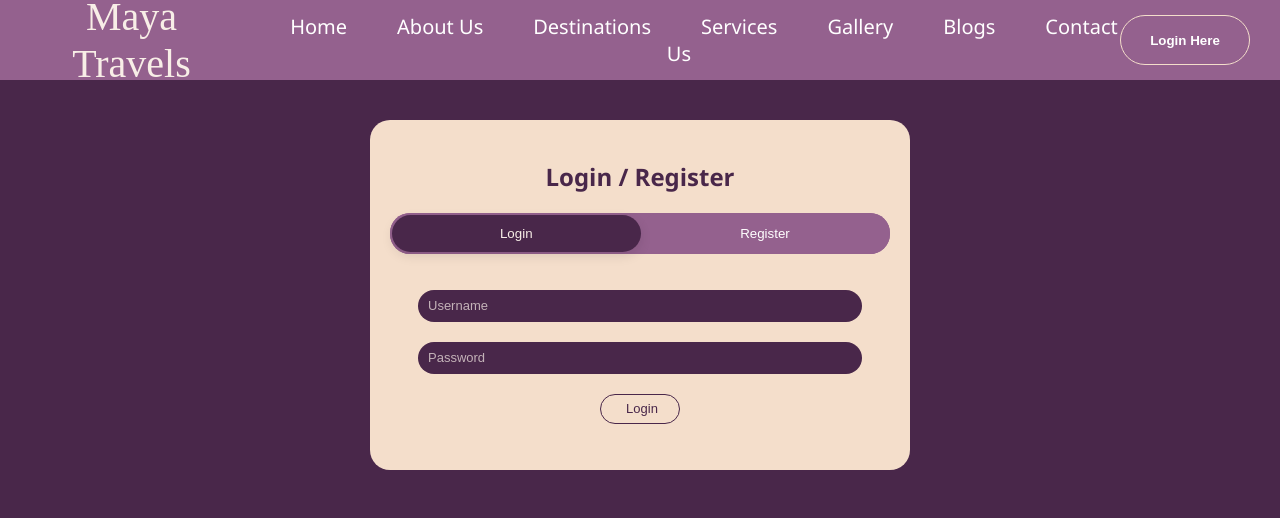
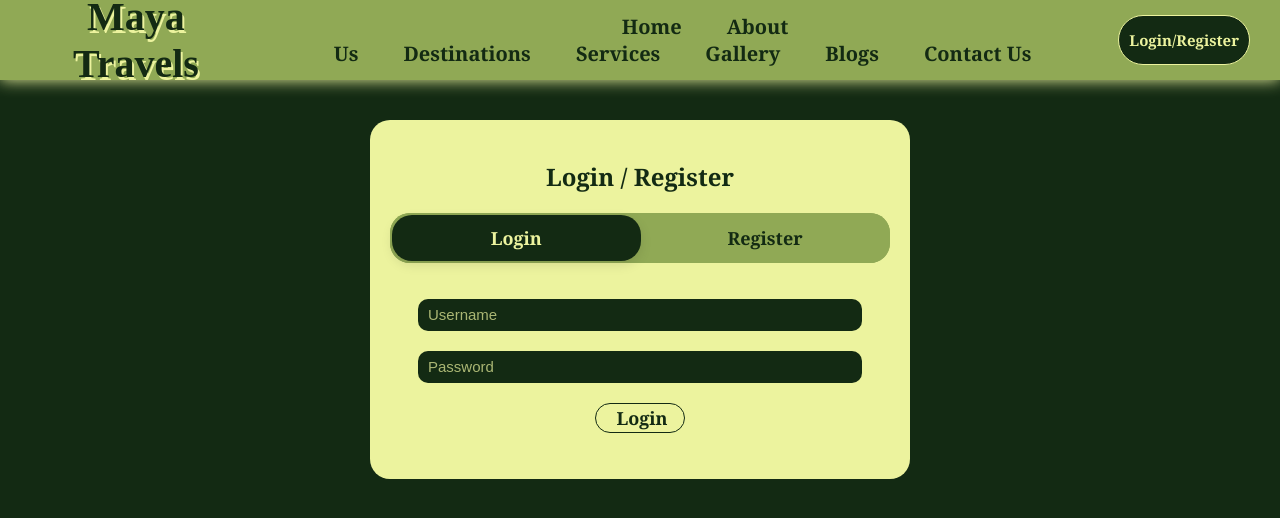
Before and after one commit to Rohanpophale/travels, a React (Create React App) app: page /login in a window 1280 px wide. Shown: the top 518 px of the page. Built offline with nearby package versions, Linux system fonts and the light colour scheme.

Commit message:
New Color Scheme

```diff
--- a/src/Components/Login.js
+++ b/src/Components/Login.js
@@ -52,9 +52,9 @@ export default function Login() {
                         <form action="" class="form signupjs">
                             <ul>
                                 <li><input type="text" placeholder="Name" required /></li>
-                                <li><input type="number" placeholder="Mobile No" required /></li>
+                                <li><input type="number" placeholder="Mobile No." required /></li>
                                 <li><input type="text" placeholder="Address" required /></li>
-                                <li><input type="email" placeholder="Email Address" required /></li>
+                                <li><input type="email" placeholder="Email" required /></li>
                                 <li><input type="text" placeholder="Username" required /></li>
                                 <li><input type="password" placeholder="Password" required /></li>
                                 <li><input type="password" placeholder="Re-enter Password" required /></li>
--- a/src/Components/Navbar.js
+++ b/src/Components/Navbar.js
@@ -17,7 +17,7 @@ export default function Navbar (){
         <a href="#contact us">Contact Us</a>
       </div>
       <div className="book">
-        <Link to="./login"><button className="booknow"><b>Login Here</b></button></Link>
+        <Link to="./login"><button className="booknow"><b>Login/Register</b></button></Link>
       </div>
     </header>
     )
--- a/src/Home.css
+++ b/src/Home.css
@@ -1,8 +1,8 @@
 body{
-	background: #49274A !important;
+	background: #132A13;
 	margin: 0;
 	padding: 0;
-	font-family: 'Segoe UI', Tahoma, Geneva, Verdana, sans-serif;
+	font-family: Cambria, Cochin, Georgia, Times, 'Times New Roman', serif;
 }
 
 html {
@@ -16,35 +16,38 @@ section{
 .nav_bar{
 	position: fixed;
 	top: 0;right: 0;left: 0;
-	background: #94618E;
+	background: #90A955;
 	display: flex;
 	align-items: center;
 	justify-content: space-between;
 	height: 80px;
 	z-index: 2;
+	box-shadow: 0 0 15px #ECF39E;
 }
 .logo{
 	margin-left: 25px;
-	color: white;
 	font-family: "Bauhaus 93";
 	/* font-size: 12px; */
 }
 .logo h1{
-	color: #f8eee7;
+	color: #132A13;
+	text-shadow: 2px 3px #ECF39E;
 	font-size: 40px;
-	font-weight: lighter;
 }
-
-/* .nav{
-	margin-left: 15px;
-} */
 
 .nav a{
 	text-decoration: none;
-	color: white;
+	color: #132A13;
 	transition: 0.3s ease;
-	margin-left: 50px;
+	margin-left: 45px;
+	font-weight: bold;
 	font-size: 20px;
+}
+
+.nav a:hover {
+	text-decoration: underline;
+	color: #ECF39E;
+	transition: none !important;
 }
 
 .book{
@@ -52,18 +55,20 @@ section{
 	margin-right: 30px;
 }
 .booknow{
-	width: 130px;
+	font-family: Cambria, Cochin, Georgia, Times, 'Times New Roman', serif;
+	font-size: 15px;
 	height: 50px;
-	background: transparent;
-	border: 1px solid #f4decb;
+	padding: 0 10px;
+	background: #132A13;
+	border: 1px solid #ECF39E;
 	border-radius: 30px;
-	color: white;
+	color: #ECF39E;
 	cursor: pointer !important;
 }
 
 .booknow:hover{
-	background: #f8eee7;
-	color: #49274A;
+	background: #ECF39E;
+	color: #132A13;
 	transition: all 0.2s ease-in-out;
 }
 /* navbar ends */
@@ -88,12 +93,12 @@ section{
 
 span{
 	font-weight: bolder;
-	color: #f8eee7;
+	color: #ECF39E;
 	font-size: 20px;
 	text-align: center;
 }
 h1{
-	color: #f8eee7;
+	color: #ECF39E;
 	font-weight: bolder;
 	font-size: 30px;
 }
@@ -102,15 +107,15 @@ h1{
 	width: 130px;
 	height: 50px;
 	background: transparent;
-	border: 1px solid #f8eee7;
+	border: 1px solid #ECF39E;
 	border-radius: 30px;
-	color: #f8eee7;
+	color: #ECF39E;
 	font-weight: bolder;
 }
 
 .btni:hover{
-	background: #f8eee7;
-	color: #49274A;
+	background: #ECF39E;
+	color: #132A13;
 	transition: all 0.2s ease-in-out;
 }
 
@@ -125,7 +130,7 @@ h1{
 	display: flex;
 	align-items: center;
 	justify-content: center;
-	background: #f4decb;
+	background: #ECF39E;
 	box-shadow: 4px 4px rgba(17, 17, 17, 0.2);
 }
 
@@ -141,52 +146,54 @@ form{
 
 .inputBox span{
 	font-size: 15px;
-	color: #49274A;
+	color: #132A13;
 	/* margin-left: 10px; */
 }
 
 input{
 	background: transparent;
-	border: 1px solid #49274A;
+	border: 1px solid #132A13;
 	height: 30px;
 	border-radius: 20px;
 	font-size: 13px;
 	width: 210px;
 	margin-top: 10px;
 	padding-left: 10px;
-	color: #f4decb;
+	color: #ECF39E;
 
 }
 
 input::placeholder {
-	color: #f4decb;
+	color: #ECF39E;
 	opacity: 0.7;
 }
 
 
 .btn{
-
 	margin-left: 20px;
 }
+
 .forminputs{
-	color: #49274A;
+	color: #132A13;
 }
 
 .btnf{
-	width: 130px;
+	width: 120px;
 	height: 50px;
 	margin: auto;
 	margin-left: 30px;
 	background: transparent;
-	border: 1px solid #94618E;
+	border: 1px solid #132A13;
 	border-radius: 30px;
-	color: #49274A;
+	color: #132A13;
+	font-family: Cambria, Cochin, Georgia, Times, 'Times New Roman', serif;
+	font-size: 18px;
 	font-weight: bolder;
 }
 
 .btnf:hover{
-	background: #49274A;
-	color: #f8eee7;
+	background: #132A13;
+	color: #ECF39E;
 	transition: all 0.2s ease-in-out;
 }
 /*book form section ends*/
@@ -218,30 +225,30 @@ input::placeholder {
 
 .aContent span{
 	font-size: 20px;
-	font-family: Calibri;
+	font-family: Cambria, Cochin, Georgia, Times, 'Times New Roman', serif;
 }
 
 .aContent h3{
 	margin-top: 0;
 	font-size: 50px;
-	font-family: Calibri;
-	color: #f8eee7;
+	font-family: Cambria, Cochin, Georgia, Times, 'Times New Roman', serif;
+	color: #ECF39E;
 }
 
 .btnv{
 	width: 150px;
 	height: 50px;
 	background: transparent;
-	border: 1px solid #f4decb;
+	border: 1px solid #ECF39E;
 	border-radius: 30px;
-	color: #f8eee7;
+	color: #ECF39E;
 	margin-left: 0px;
 	font-weight: bolder;
 }
 
 .btnv:hover{
-	background-color: #f8eee7;
-	color: #49274A;
+	background-color: #ECF39E;
+	color: #132A13;
 	transition: all 0.2s ease-in-out;
 }
 .heading-about{
@@ -266,7 +273,7 @@ input::placeholder {
 }
 .row{
 	width: 100%;
-	background: #49274A;
+	background: #132A13;
 	display: flex;
 	border-radius: 20px;
 }
@@ -315,7 +322,7 @@ input::placeholder {
 }
 img{
 	border-radius: 20px;
-	border: 1px solid #f8eee7;
+	border: 1px solid #ECF39E;
 	opacity: 1;
 }
 .overlay{
@@ -341,11 +348,11 @@ img{
 }
 .text{
 	position: absolute;
-	color: white;
+	color: #ECF39E;
 	font-size: 40px;
 	top: 45%;
 	left: 43%;
-	background-color: goldenrod;
+	background-color: #ECF39E;
 }
 /*destination ends*/
 
@@ -355,18 +362,18 @@ img{
 	justify-content: center;
 }
 .box{
-	background-color:#94618E;
+	background-color:#90A955;
 	border-radius: 10px;
 	padding: 10px 10px;
 	text-align: center;
 	width: 300px;
 	height: 150px;
 	margin: 10px;
-	border: 2px solid #49274A;
+	border: 1px solid #132A13;
 }
 
 .box:hover{
-	border-color: #f8eee7;
+	border-color: #ECF39E;
 }
 
 .box img{
@@ -374,20 +381,19 @@ img{
 }
 
 i{
-	font-size: 4px;
-	color: aliceblue;
-	margin-bottom: 5px;
+	font-size: x-large !important;
+	color: #132A13;
 }
 
 h3{
 	font-size: 20px;
-	color: #f8eee7;
+	color: #ECF39E;
 }
 
 p {
 	padding: 5px;
 	font-size: 10px;
-	color: #f8eee7;
+	color: #ECF39E;
 }
 
 .services_logo{
@@ -420,20 +426,20 @@ p {
 	width: 300px;
 }
 .gallery .g-container .g-row .g-box img{
-	border:2px solid #49274A ;
+	border:1px solid #132A13 ;
 }
 .gallery .g-container .g-row .g-box img:hover{
-	border:2px solid #f8eee7;
+	border:1px solid #ECF39E;
 }
 .gallery .g-container .g-row .g-box span{
 	font-size: 18px;
-	color: wheat;
-	font-family: Calibri Light;
+	color: #ECF39E;
+	font-family: Cambria, Cochin, Georgia, Times, 'Times New Roman', serif;
 	letter-spacing: 5px;
 }
 .gallery .g-container .g-row .g-box h3{
 	font-size: 12px;
-	color: white;
+	color: #ECF39E;
 }
 /*gallery section ends*/
 
@@ -443,7 +449,7 @@ p {
 	justify-content: space-between;
 }
 .blog_card{
-	background-color: #f8eee7;
+	background-color: #ECF39E;
 	width: 200px;
 	height: 330px;
 	border-radius: 10px;
@@ -457,29 +463,29 @@ p {
 	border-bottom-right-radius: 0px;
 }
 .blog_container h4 b{
-	color: #49274A;
+	color: #132A13;
 	margin-left: 5px;
 	margin-bottom: 0px;
 }
 .blog_container p{
-	color: #49274A;
+	color: #132A13;
 	margin-left: 5px;
 }
 .blogbtn{
 	margin-left: 30%;
-	border: 1px solid #49274A;
+	border: 1px solid #132A13;
 	border-radius: 10px;
-	color: #49274A;
+	color: #132A13;
 	background-color: transparent;
 }
 .blogbtn:hover{
-	background-color: #49274A;
-	color: #f8eee7;
+	background-color: #132A13;
+	color: #ECF39E;
 }
 /* blog section ends */
 /* footer starts */
 footer{
-	background-color: #94618E;
+	background-color: #90A955;
 	bottom: 0;
 	width: 100%;
 	margin: 0;
@@ -500,6 +506,8 @@ i{
 	margin-top: 5px;
 	margin-bottom: 0%;
 	margin-left: 30px;
+	color: #132A13;
+	text-shadow: 2px 3px #ECF39E;
 	font-family: "Bauhaus 93";
 	font-size: 30px;
 	font-weight: lighter;
@@ -524,17 +532,16 @@ i{
 	text-decoration: none;
 }
 
-.box_input-box{
-	list-style-type: none;
-	margin-right: 30px;
-}
 .links1{
-	width: calc(100% / 5 - 10px);
+	width: calc(100% / 6 - 10px);
+	background-color: #132A13;
 	text-decoration: none;
+	margin: 0 auto;
+	border-radius: 20px;
 }
 
 .links2{
-	color: #fff;
+	color: #ECF39E;
   	font-size: 15px;
   	font-weight: 400;
   	margin-bottom: 10px;
@@ -544,33 +551,38 @@ i{
 }
 
 .links2 a{
-	color: #f8eee7;
+	color: #ECF39E;
 	text-decoration: none;
 }
 
 .headline{
 	font-size: 20px;
-	text-decoration: underline;
+	font-weight: bold;
+	color: #132A13;
+	border-radius: 10px;
+	background-color: #ECF39E;
+	font-family: Cambria, Cochin, Georgia, Times, 'Times New Roman', serif;
+	/* text-decoration: underline; */
 }
 .feedback1{
-	color: #f8eee7;
-	border: 1px solid #f8eee7;
-	border-radius: 18px;
+	border: 1px solid #ECF39E !important;
 	list-style-type: none;
-	outline: none;
+	/* outline: none; */
 }
 
 .feedback2{
-	border: 1px solid #f8eee7;
-	color: #f8eee7;
+	border: 1px solid #ECF39E;
+	color: #ECF39E;
 	width: 100px;
+	cursor: pointer;
 }
 
 .feedback2:hover{
-	background-color: #f8eee7;
-	color: #49274A;
+	background-color: #ECF39E;
+	color: #132A13;
+	transition: all 0.2s ease-in-out;
 }
 li input::placeholder{
-	color: #f8eee7;
+	color: #ECF39E;
 }
 /* footer ends */
--- a/src/Login.css
+++ b/src/Login.css
@@ -1,7 +1,14 @@
 body{
     align-items: center;
-    /* background-color: #94618e; */
+    /* background-color: #90A955; */
 }
+
+button{
+    font-size: large;
+    font-family: Cambria, Cochin, Georgia, Times, 'Times New Roman', serif !important;
+}
+
+
 .main{
     display: flex;
     justify-content: center;
@@ -11,7 +18,7 @@ body{
     align-items: center;
     margin: 120px auto;
     border: none;
-    background-color: #f4decb;
+    background-color: #ECF39E;
     padding: 20px;
     width: 500px;
     border-radius: 20px;
@@ -22,7 +29,7 @@ body{
     align-items: center;
     align-self: center;
     position: relative;
-    color: #49274a;
+    color: #132A13;
 }
 
 .sliding-btn{
@@ -30,7 +37,7 @@ body{
     align-self: center;
     border: none;
     text-align: center;
-    background-color: #49274a;
+    background-color: #132A13;
 }
 
 ul{
@@ -39,35 +46,38 @@ ul{
 }
 input[type=text], input[type=number], input[type=email], input[type=password]{
     margin-bottom: 10px;
-    border-radius: 20px;
+    border-radius: 10px;
     padding-left: 10px;
+    font-size: 15px;
     height: 30px;
     width: 90%;
-    background-color: #49274a;
+    background-color: #132A13;
     outline: none;
     border: none;
-    color: #f8eee7;
+    color: #ECF39E;
 }
 
 ::placeholder{
-    color: #f8eee7;
+    color: #ECF39E;
     opacity: 0.5;
 }
 
 input[type=submit]{
     margin-top: 10px;
+    font-size: large;
+    font-family: Cambria, Cochin, Georgia, Times, 'Times New Roman', serif;
+    font-weight: bold;
     border-radius: 20px;
-    border-color: #49274a;
+    border-color: #132A13;
     outline: none;
-    width: 80px;
-    /* height: 30px; */
+    width: 90px;
     background-color: transparent;
-    color: #49274a;
+    color: #132A13;
     cursor: pointer;
 }
 input[type=submit]:hover{
-    background-color: #49274a;
-    color: #f8eee7;
+    background-color: #132A13;
+    color: #ECF39E;
     transition: all 0.2s ease-in-out;
 }
 
@@ -75,7 +85,7 @@ input[type=submit]:hover{
     display: flex;
     justify-content: space-between;
     position: relative;
-    background-color: #94618e;
+    background-color: #90A955;
     border-radius: 20px;
 }
 .movebtn{
@@ -88,8 +98,9 @@ input[type=submit]:hover{
     box-shadow: rgba(0, 0, 0, 0.1) 0px 4px 12px;
     transform: translateX(0);
     transition: all 0.2s ease-in-out;
-    background-color: #49274a;
-    color: #f8eee7;
+    background-color: #132A13;
+    color: #ECF39E;
+    font-weight: bold;
 }
 
 .actionbtn{
@@ -97,9 +108,10 @@ input[type=submit]:hover{
     width: 50%;
     outline: none;
     border: none;
-    background-color: #94618e;
+    background-color: #90A955;
     border-radius: 20px;
-    color: white;
+    color: #132A13;
+    font-weight: bold;
     cursor: pointer;
 }
 
```
Also changed, not shown: src/Components/Home.js (+7 -7 lines).
